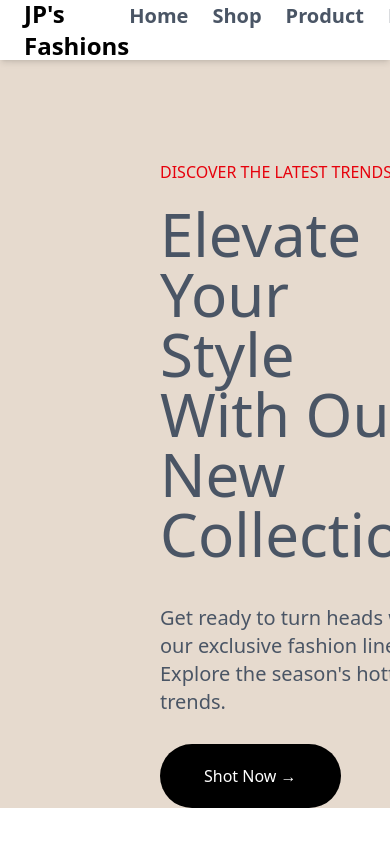
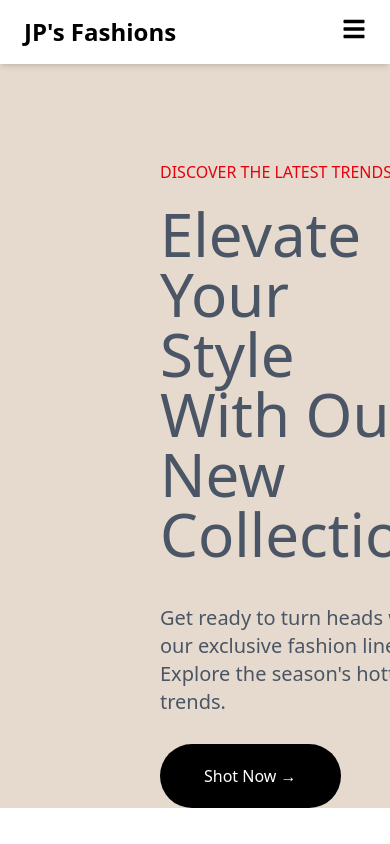
Before and after one commit to jigar8849/Next.js-E-commerce, a Next.js app: page / in a window 390 px wide. Shown: the top 844 px of the page. Built offline with nearby package versions, Linux system fonts and the light colour scheme.

Commit message:
navbar css

```diff
--- a/src/components/Navbar/Navbar.tsx
+++ b/src/components/Navbar/Navbar.tsx
@@ -1,15 +1,21 @@
 "use client";
-import React from "react";
+import React, { useState } from "react";
 import Link from "next/link";
-import { FaSearch, FaUser, FaShoppingBag } from "react-icons/fa";
+import { FaSearch, FaUser, FaShoppingBag, FaBars, FaTimes } from "react-icons/fa";
 
 function Navbar() {
+  const [isMenuOpen, setIsMenuOpen] = useState(false);
+
+  const toggleMenu = () => setIsMenuOpen(!isMenuOpen);
+  const closeMenu = () => setIsMenuOpen(false);
+
   return (
-    <div className="flex justify-between items-center h-15 fixed top-0 left-0 w-full shadow-md bg-white z-50 px-6">
-      <div className="title text-2xl font-bold">JP&apos;s Fashions</div>
+    <div className="fixed top-0 left-0 w-full bg-white shadow-md z-50">
+      <div className="flex justify-between items-center h-16 px-6">
+        <div className="text-2xl font-bold">JP&apos;s Fashions</div>
 
-      {/* Navigation Links */}
-      <div className="nav-routes flex gap-6 text-xl font-bold text-gray-600 relative">
+        {/* Desktop Navigation */}
+        <div className="hidden md:flex gap-6 text-lg font-bold text-gray-600 items-center">
           <Link href="/">Home</Link>
           <Link href="/shop">Shop</Link>
           <Link href="/product">Product</Link>
@@ -18,9 +24,7 @@ function Navbar() {
           {/* Dropdown for Pages */}
           <div className="relative group">
             <button className="cursor-pointer">Pages</button>
-
-          {/* Dropdown - stays open while hovering */}
-          <ul className="absolute left-0 mt-2 w-40 bg-white shadow-lg rounded-lg overflow-hidden hidden group-hover:block">
+            <ul className="absolute left-0 mt-2 w-40 bg-white shadow-lg rounded-lg overflow-hidden hidden group-hover:block z-50">
               <li className="px-4 py-2 hover:bg-gray-100">
                 <Link href="/about">About</Link>
               </li>
@@ -33,7 +37,6 @@ function Navbar() {
               <li className="px-4 py-2 hover:bg-gray-100">
                 <Link href="/contact">Contact Us</Link>
               </li>
-
             </ul>
           </div>
 
@@ -41,11 +44,8 @@ function Navbar() {
         </div>
 
         {/* Features */}
-      <div className="features flex gap-5 text-xl text-gray-700">
-        <select
-          name="currency"
-          className="border rounded px-1 py-0.5"
-        >
+        <div className="hidden md:flex gap-5 text-xl text-gray-700 items-center">
+          <select name="currency" className="border rounded px-1 py-0.5">
             <option value="INR">INR ₹</option>
             <option value="USD">USD $</option>
             <option value="EUR">EUR €</option>
@@ -55,6 +55,52 @@ function Navbar() {
           <FaUser className="cursor-pointer" />
           <FaShoppingBag className="cursor-pointer" />
         </div>
+
+        {/* Hamburger Button (Mobile) */}
+        <div className="md:hidden">
+          <button onClick={toggleMenu}>
+            {isMenuOpen ? <FaTimes size={24} /> : <FaBars size={24} />}
+          </button>
+        </div>
+      </div>
+
+      {/* Mobile Menu */}
+      {isMenuOpen && (
+        <div className="md:hidden absolute top-16 left-0 w-full bg-white shadow-md z-40">
+          <div className="flex flex-col gap-4 text-lg font-semibold text-gray-700 px-6 py-4">
+            <Link href="/" onClick={closeMenu}>Home</Link>
+            <Link href="/shop" onClick={closeMenu}>Shop</Link>
+            <Link href="/product" onClick={closeMenu}>Product</Link>
+            <Link href="/blog" onClick={closeMenu}>Blog</Link>
+
+            {/* Pages dropdown simplified for mobile */}
+            <details className="group">
+              <summary className="cursor-pointer">Pages</summary>
+              <div className="pl-4 mt-2 flex flex-col gap-2">
+                <Link href="/about" onClick={closeMenu}>About</Link>
+                <Link href="/faqs" onClick={closeMenu}>FAQS</Link>
+                <Link href="/lookbook" onClick={closeMenu}>Lookbook</Link>
+                <Link href="/contact" onClick={closeMenu}>Contact Us</Link>
+              </div>
+            </details>
+
+            <Link href="/buy" onClick={closeMenu}>Buy Now</Link>
+
+            {/* Mobile Features */}
+            <div className="flex gap-4 items-center mt-4">
+              <select name="currency" className="border rounded px-2 py-1">
+                <option value="INR">INR ₹</option>
+                <option value="USD">USD $</option>
+                <option value="EUR">EUR €</option>
+                <option value="SGD">SGD S$</option>
+              </select>
+              <FaSearch />
+              <FaUser />
+              <FaShoppingBag />
+            </div>
+          </div>
+        </div>
+      )}
     </div>
   );
 }
```
Lines whose indentation alone changed are shown as unchanged.
